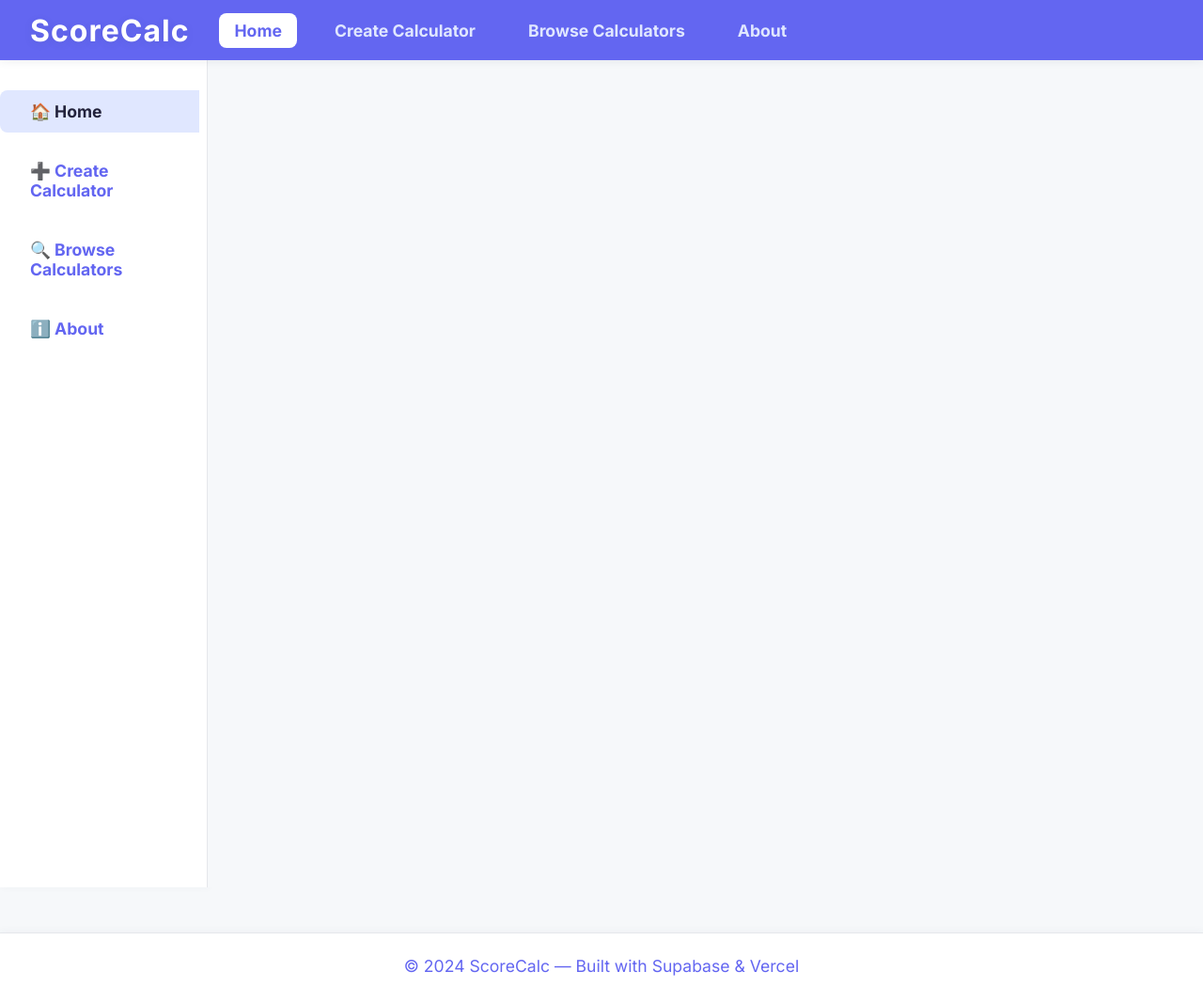
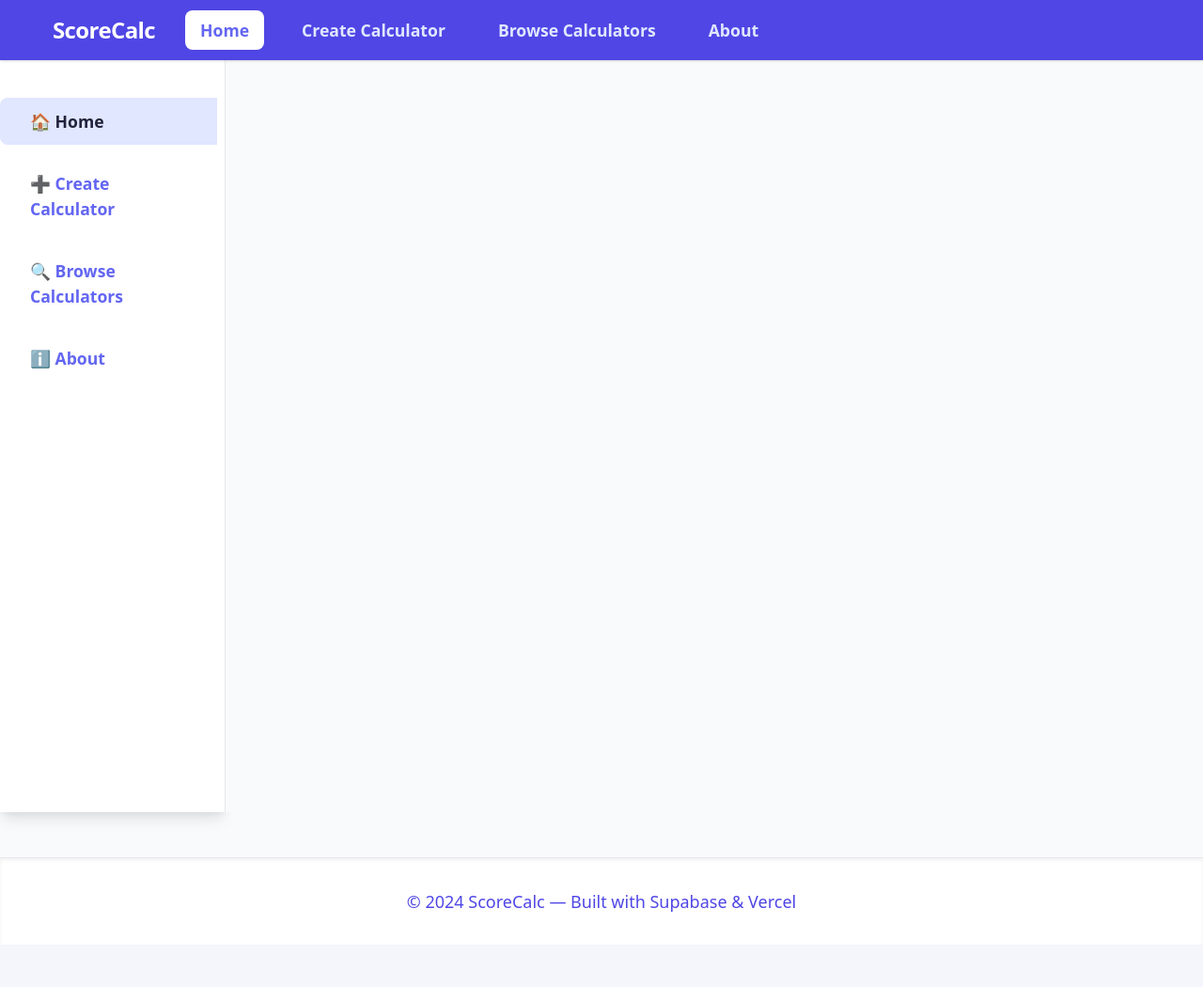
Before and after one commit to ahmedelgharibb/calculator, a plain HTML site: page Desktop/calculator1/index.html in a window 1280 px wide. Shown: the whole page at 94% size. After the commit the page ends 1005 px from the top, so only its background shows below. Drawn offline with nearby package versions, Linux system fonts and the light colour scheme.

Commit message:
Redesign: migrate entire site to Tailwind CSS for a modern, beautiful, and responsive UI

```diff
--- a/Desktop/calculator1/index.html
+++ b/Desktop/calculator1/index.html
@@ -6,6 +6,7 @@
   <title>Custom Score Calculator</title>
   <link href="https://fonts.googleapis.com/css2?family=Inter:wght@400;700&display=swap" rel="stylesheet">
   <link rel="stylesheet" href="styles.css">
+  <link href="https://cdn.jsdelivr.net/npm/tailwindcss@2.2.19/dist/tailwind.min.css" rel="stylesheet">
   <style>
     body {
       margin: 0;
@@ -113,40 +114,40 @@
     }
   </style>
 </head>
-<body>
-  <header>
-    <span class="logo">ScoreCalc</span>
-    <nav id="mainNav">
-      <a href="#" class="active">Home</a>
-      <a href="#create">Create Calculator</a>
-      <a href="#browse">Browse Calculators</a>
-      <a href="#about">About</a>
-    </nav>
-    <button id="menuToggle" aria-label="Open menu" style="display:none;background:none;border:none;outline:none;cursor:pointer;margin-left:auto;padding:8px;">
-      <span style="display:block;width:28px;height:4px;background:#fff;border-radius:2px;margin:5px 0;"></span>
-      <span style="display:block;width:28px;height:4px;background:#fff;border-radius:2px;margin:5px 0;"></span>
-      <span style="display:block;width:28px;height:4px;background:#fff;border-radius:2px;margin:5px 0;"></span>
-    </button>
-    <div id="mobileMenu" style="display:none;position:fixed;top:0;left:0;width:100vw;height:100vh;background:rgba(60,72,100,0.98);z-index:1001;flex-direction:column;align-items:center;justify-content:center;">
-      <a href="#" class="mobile-link" style="color:#fff;font-size:2rem;margin:18px 0;text-decoration:none;">Home</a>
-      <a href="#create" class="mobile-link" style="color:#fff;font-size:2rem;margin:18px 0;text-decoration:none;">Create Calculator</a>
-      <a href="#browse" class="mobile-link" style="color:#fff;font-size:2rem;margin:18px 0;text-decoration:none;">Browse Calculators</a>
-      <a href="#about" class="mobile-link" style="color:#fff;font-size:2rem;margin:18px 0;text-decoration:none;">About</a>
-      <button id="closeMobileMenu" aria-label="Close menu" style="margin-top:32px;font-size:1.5rem;background:#fff;color:#6366f1;border:none;border-radius:8px;padding:10px 32px;">Close</button>
+<body class="bg-gray-50 text-gray-900 font-sans">
+  <header class="bg-indigo-600 text-white shadow sticky top-0 z-10">
+    <div class="flex items-center h-16 px-6">
+      <span class="text-2xl font-extrabold tracking-tight mr-8">ScoreCalc</span>
+      <nav id="mainNav" class="flex gap-6 items-center flex-1">
+        <a href="#" class="hover:bg-white hover:text-indigo-600 px-4 py-2 rounded-lg font-semibold transition active">Home</a>
+        <a href="#create" class="hover:bg-white hover:text-indigo-600 px-4 py-2 rounded-lg font-semibold transition">Create Calculator</a>
+        <a href="#browse" class="hover:bg-white hover:text-indigo-600 px-4 py-2 rounded-lg font-semibold transition">Browse Calculators</a>
+        <a href="#about" class="hover:bg-white hover:text-indigo-600 px-4 py-2 rounded-lg font-semibold transition">About</a>
+      </nav>
+      <button id="menuToggle" aria-label="Open menu" class="block md:hidden ml-auto p-2 rounded hover:bg-indigo-700 focus:outline-none">
+        <svg class="w-7 h-7" fill="none" stroke="currentColor" stroke-width="2" viewBox="0 0 24 24"><path stroke-linecap="round" stroke-linejoin="round" d="M4 6h16M4 12h16M4 18h16"/></svg>
+      </button>
+    </div>
+    <div id="mobileMenu" class="hidden fixed top-0 left-0 w-full h-full bg-indigo-900 bg-opacity-95 z-50 flex-col items-center justify-center">
+      <a href="#" class="text-white text-3xl my-4 mobile-link">Home</a>
+      <a href="#create" class="text-white text-3xl my-4 mobile-link">Create Calculator</a>
+      <a href="#browse" class="text-white text-3xl my-4 mobile-link">Browse Calculators</a>
+      <a href="#about" class="text-white text-3xl my-4 mobile-link">About</a>
+      <button id="closeMobileMenu" aria-label="Close menu" class="mt-8 text-indigo-600 bg-white px-8 py-3 rounded-lg text-xl font-bold">Close</button>
     </div>
   </header>
-  <div class="layout">
-    <aside>
-      <a href="#" class="sidebar-link active">🏠 Home</a>
-      <a href="#create" class="sidebar-link">➕ Create Calculator</a>
-      <a href="#browse" class="sidebar-link">🔍 Browse Calculators</a>
-      <a href="#about" class="sidebar-link">ℹ️ About</a>
+  <div class="flex min-h-screen">
+    <aside class="hidden md:flex flex-col gap-4 w-60 bg-white border-r border-gray-200 py-10 shadow-lg">
+      <a href="#" class="sidebar-link flex items-center gap-2 px-8 py-3 rounded-lg font-semibold text-indigo-600 hover:bg-indigo-50 active">🏠 Home</a>
+      <a href="#create" class="sidebar-link flex items-center gap-2 px-8 py-3 rounded-lg font-semibold text-indigo-600 hover:bg-indigo-50">➕ Create Calculator</a>
+      <a href="#browse" class="sidebar-link flex items-center gap-2 px-8 py-3 rounded-lg font-semibold text-indigo-600 hover:bg-indigo-50">🔍 Browse Calculators</a>
+      <a href="#about" class="sidebar-link flex items-center gap-2 px-8 py-3 rounded-lg font-semibold text-indigo-600 hover:bg-indigo-50">ℹ️ About</a>
     </aside>
-    <main>
-      <div class="container" id="app"></div>
+    <main class="flex-1 px-4 md:px-12 py-10 bg-gray-50 min-h-screen flex flex-col items-stretch">
+      <div class="max-w-3xl w-full mx-auto" id="app"></div>
     </main>
   </div>
-  <footer>
+  <footer class="bg-white text-indigo-600 text-center py-8 text-lg border-t border-gray-200 shadow-inner mt-12">
     &copy; 2024 ScoreCalc &mdash; Built with Supabase &amp; Vercel
   </footer>
   <script src="https://cdn.jsdelivr.net/npm/@supabase/supabase-js"></script>
@@ -159,11 +160,13 @@
     const mainNav = document.getElementById('mainNav');
 
     function showMobileMenu() {
-      mobileMenu.style.display = 'flex';
+      mobileMenu.classList.remove('hidden');
+      mobileMenu.classList.add('flex');
       document.body.style.overflow = 'hidden';
     }
     function hideMobileMenu() {
-      mobileMenu.style.display = 'none';
+      mobileMenu.classList.add('hidden');
+      mobileMenu.classList.remove('flex');
       document.body.style.overflow = '';
     }
     menuToggle.onclick = showMobileMenu;
@@ -173,7 +176,7 @@
     };
 
     function handleResizeNav() {
-      if (window.innerWidth <= 700) {
+      if (window.innerWidth <= 900) {
         mainNav.style.display = 'none';
         menuToggle.style.display = 'block';
       } else {
```
